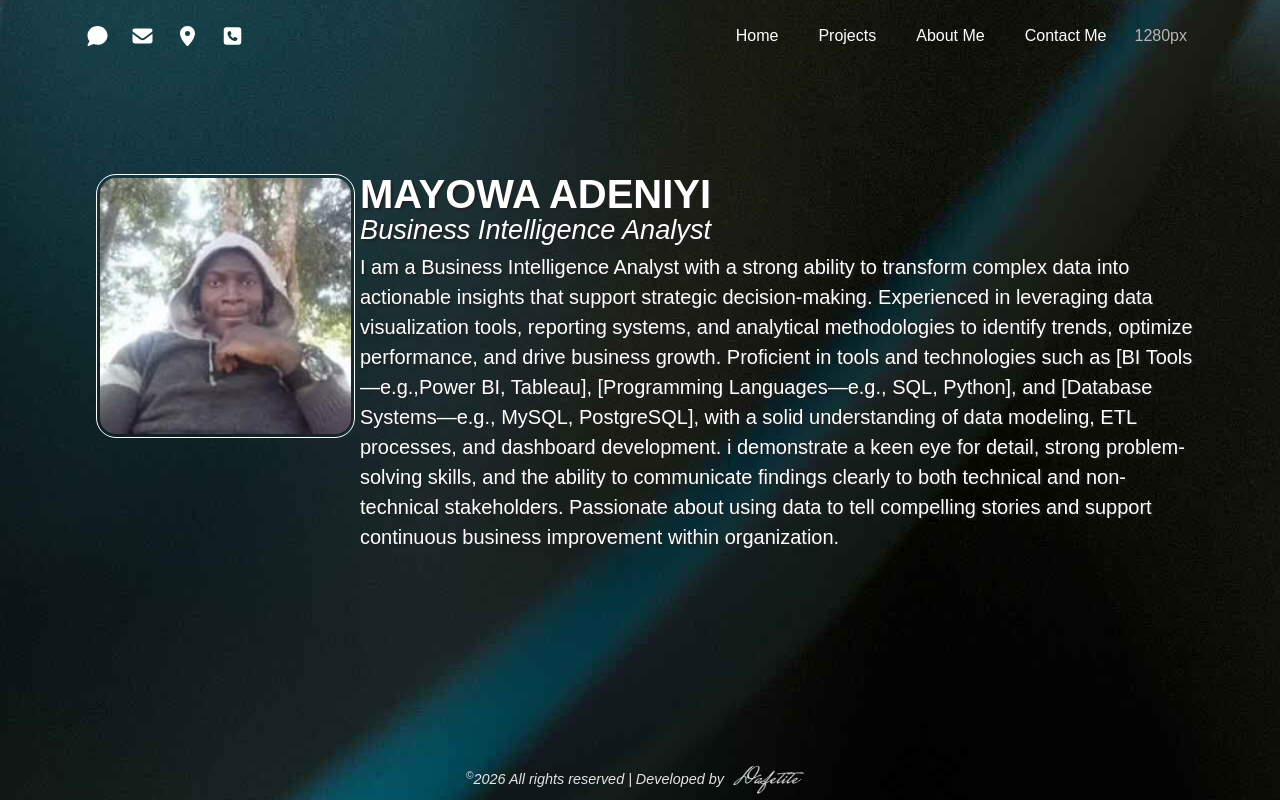
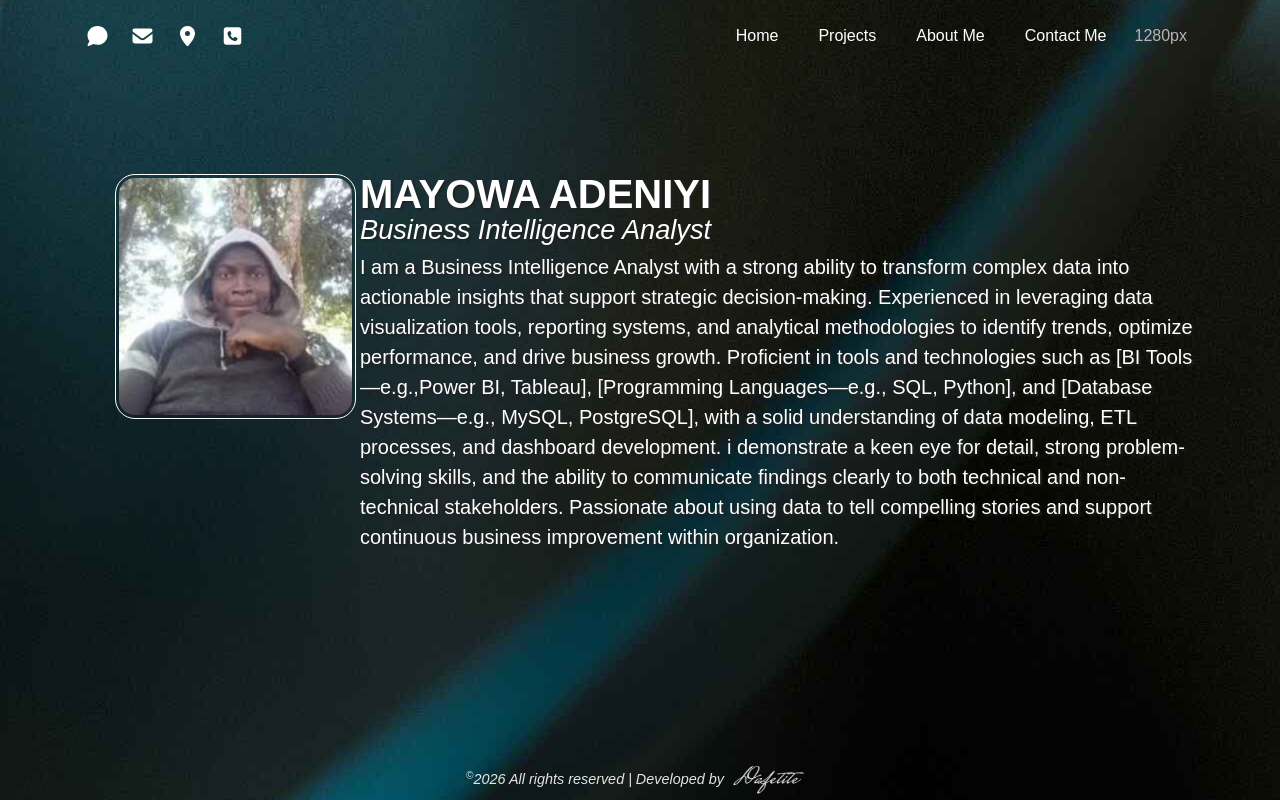
Before and after one commit to DafetiteOgaga/mayowa_adeniyi, a React (Create React App) app in the folder adeniyimayowa/: page / in a window 1280 px wide. Built offline with nearby package versions, Linux system fonts and the light colour scheme; a web font is replaced by a local one.

Commit message:
responsive.css: minor fixes to handle stack rendering

```diff
--- a/adeniyimayowa/src/assets/css/responsive.css
+++ b/adeniyimayowa/src/assets/css/responsive.css
@@ -3,7 +3,7 @@
 
 @media (max-width: 1300px) {
 	.mayor-hero-img {
-		height: 70%;
+		height: 65%;
 	}
 	p {
 		line-height: 1.5;
@@ -25,6 +25,9 @@
 		width: 100%;
 	}
 	.mayor-hero-name {
+		text-align: center;
+	}
+	.mayor-stack {
 		text-align: center;
 	}
 	.mayor-hero-title {
```
